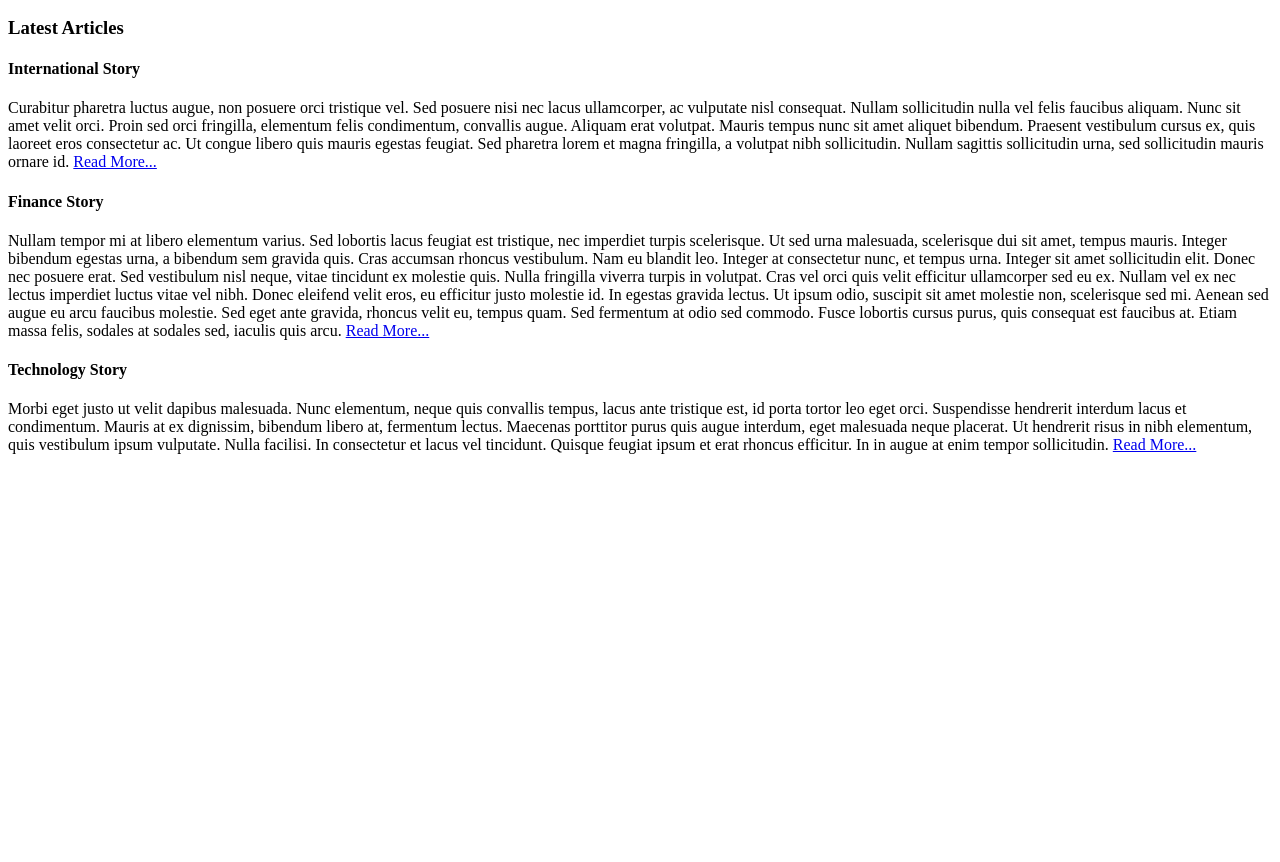
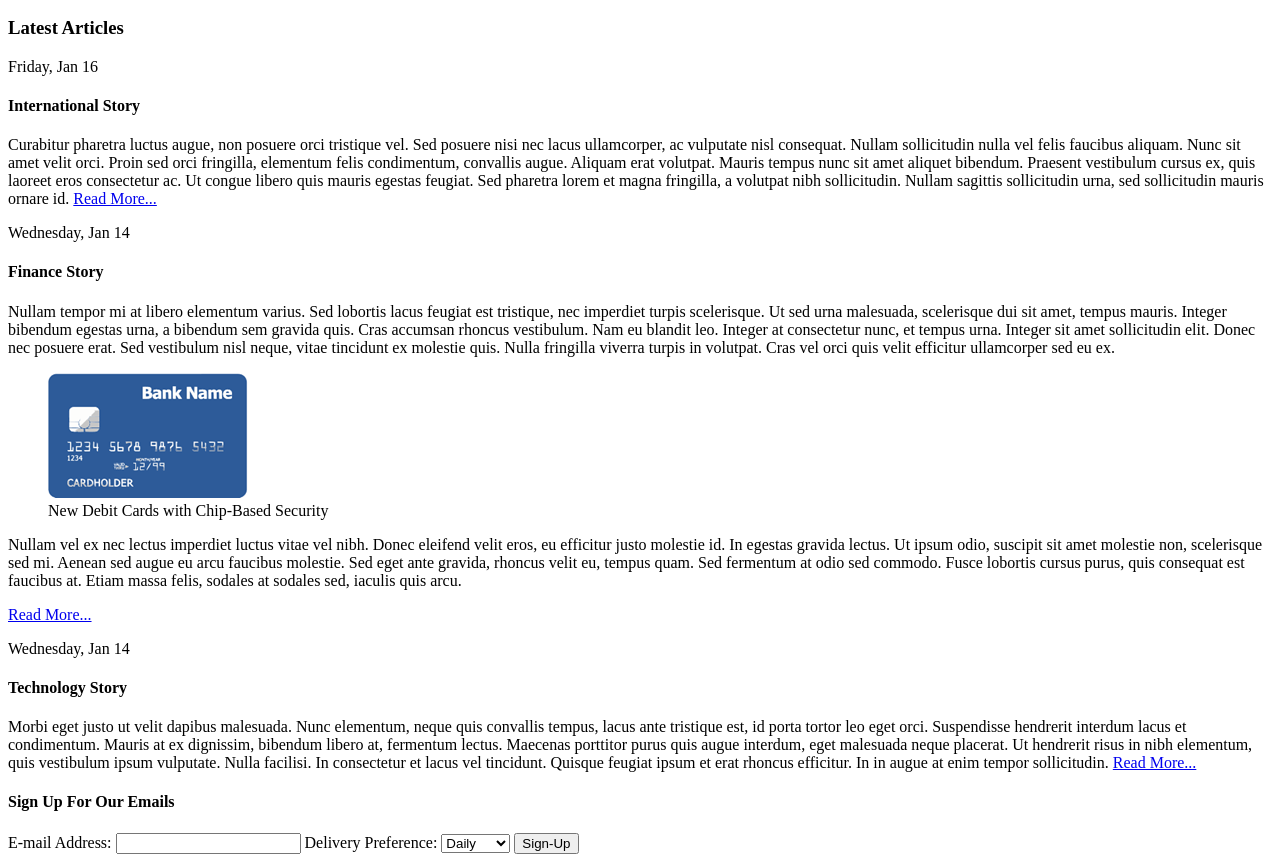
Before and after one commit to Mohamed-Magdey/homeWork, a plain HTML site: page index.html in a window 1280 px wide. Shown: the part 110-972 px from the top of the page. Before the commit the page ends 800 px from the top, so only its background shows below. Drawn offline with Linux system fonts and the light colour scheme.

Commit message:
Update: add Form, img and time

```diff
--- a/index.html
+++ b/index.html
@@ -11,6 +11,7 @@
         <main>
             <h3>Latest Articles</h3>
             <article>
+                <time datetime="16-01-2016">Friday, Jan 16</time>
                 <h4>International Story</h4>
                 <p>
                     Curabitur pharetra luctus augue, non posuere orci tristique vel. Sed posuere nisi nec
@@ -23,6 +24,7 @@
                 </p>
             </article>
             <article>
+                <time datetime="14-01-2016">Wednesday, Jan 14</time>
                 <h4>Finance Story</h4>
                 <p>
                     Nullam tempor mi at libero elementum varius. Sed lobortis lacus feugiat est tristique, nec imperdiet turpis
@@ -30,15 +32,24 @@
                     a bibendum sem gravida quis. Cras accumsan rhoncus vestibulum. Nam eu blandit leo. Integer at consectetur nunc,
                     et tempus urna. Integer sit amet sollicitudin elit. Donec nec posuere erat. Sed vestibulum nisl neque, vitae
                     tincidunt ex molestie quis. Nulla fringilla viverra turpis in volutpat. Cras vel orci quis velit efficitur
-                    ullamcorper sed eu ex. Nullam vel ex nec lectus imperdiet luctus vitae vel nibh. Donec eleifend velit eros,
+                    ullamcorper sed eu ex.
+                </p>
+                <figure>
+                    <img src="img/chip_debit.png" alt="Debit Card with Chip" />
+                    <figcaption>New Debit Cards with Chip-Based Security</figcaption>
+                </figure>
+                <p>
+                    Nullam vel ex nec lectus imperdiet luctus vitae vel nibh. Donec eleifend velit eros,
                     eu efficitur justo molestie id. In egestas gravida lectus. Ut ipsum odio, suscipit sit amet molestie non,
                     scelerisque sed mi. Aenean sed augue eu arcu faucibus molestie. Sed eget ante gravida, rhoncus velit eu,
                     tempus quam. Sed fermentum at odio sed commodo. Fusce lobortis cursus purus, quis consequat est faucibus at.
                     Etiam massa felis, sodales at sodales sed, iaculis quis arcu.
+                </p>
                     <a href="#" target="_blank">Read More...</a>
                 </p>
             </article>
             <article>
+                <time datetime="14-01-2016">Wednesday, Jan 14</time>
                 <h4>Technology Story</h4>
                 <p>
                     Morbi eget justo ut velit dapibus malesuada. Nunc elementum, neque quis convallis tempus, lacus ante
@@ -51,5 +62,19 @@
                 </p>
             </article>
         </main>
+        <h4>Sign Up For Our Emails</h4>
+        <summary>
+            <form>
+                <label>E-mail Address: </label>
+                <input type="text" required="required" />
+                <label>Delivery Preference: </label>
+                <select>
+                    <option>Daily</option>
+                    <option>Weekly</option>
+                    <option>Monthly</option>
+                </select>
+                <input type="submit" value="Sign-Up" />
+            </form>
+        </summary>
     </body>
 </html>
```
Also changed, not shown: img/chip_debit.png (added).
